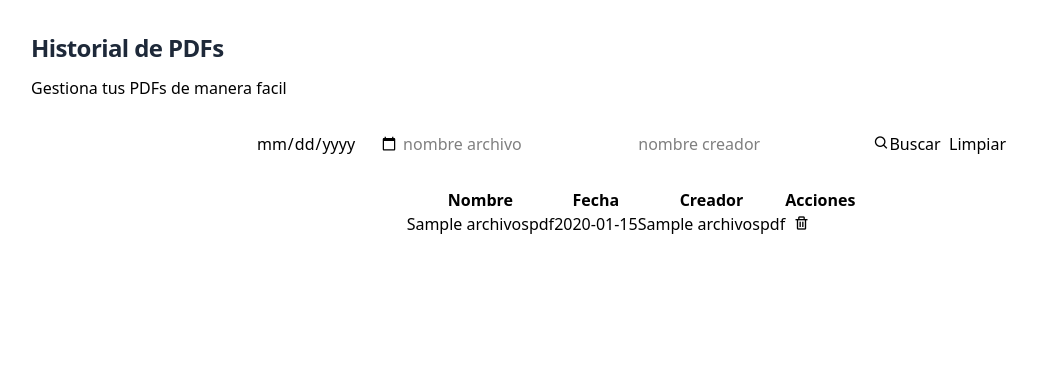
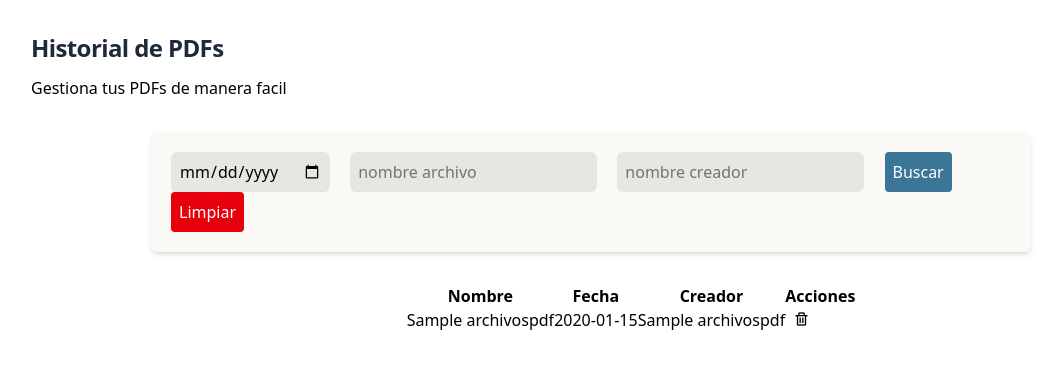
Before and after one commit to yUMIP04/Sistema-de-Ventas-con-Dashboard, a Flask app: page /Historial in a window 1280 px wide. Shown: the part 52-421 px from the top of the page, without its empty margins (9-1071 px from the left). Run offline with Flask 3, Linux system fonts and the light colour scheme; the visitor is signed in with stand-in values (Sample User, id 1); tables that the repository leaves empty hold one stand-in row (values such as "Sample post"); some libraries are stand-ins or nearby versions.

Commit message:
-formulario de filtros listo con respecto al estilo

```diff
--- a/templates/Historial.html
+++ b/templates/Historial.html
@@ -13,31 +13,34 @@
 <h1 class="Titulo font-semibold text-2xl text-gray-800 tracking-tight">Historial de PDFs</h1>
 </div>
 
+
+
 <div class="description mt-3">
 
     <p>
         Gestiona tus PDFs de manera facil
     </p>
+
 </div>
 
 </div>
 
 </div>
 
-<div class="Filtros flex mt-8 flex-column justify-center ">
+<div class="Filtros flex mt-8 flex-column justify-center bg-[#FAF9F6] w-220 ml-40 p-5 rounded-md shadow-md">
 
     <form enctype="multipart/form-data" id="form-filtros" class="" action="" method="POST">
 
-    <input type="date" name="fecha-Filtro" id="fecha-filtro">
-    <input type="text" name="nombreArchivo-Filtro" placeholder="nombre archivo" id="nombreArchivo-filtro">
-    <input type="text" name="nombreCreador-Filtro" placeholder="nombre creador" id="nombreCreador-filtro">
+    <input type="date" name="fecha-Filtro" class="mr-4 p-2 bg-[#E8E6E3] focus:outline-none focus:ring-2 focus:ring-[#6FD1D7] rounded-md  " id="fecha-filtro">
+    <input type="text" name="nombreArchivo-Filtro" class="mr-4 p-2 bg-[#E8E6E3] focus:outline-none focus:ring-2 focus:ring-[#6FD1D7] rounded-md " placeholder="nombre archivo" id="nombreArchivo-filtro">
+    <input type="text" name="nombreCreador-Filtro" class="mr-4 p-2 bg-[#E8E6E3] focus:outline-none focus:ring-2 focus:ring-[#6FD1D7] rounded-md " placeholder="nombre creador" id="nombreCreador-filtro">
 
 
-    <i class="bx bx-search" /></i><input type="submit" value="Buscar" id="buscar-filtro">
+    <input type="submit" value="Buscar" id="buscar-filtro" class="mr-4 bg-[#3B7597] p-2 rounded-sm text-[#FFFFFF] cursor-pointer hover:bg-[#093C5D] hover: transition-colors duration-200 ease-in-out">
 
 
 
-    <i class="bx bx-broom" /></i> <input type="reset" value="Limpiar" id="limpiar-filtro">
+    <input type="reset" value="Limpiar" class="bg-red-600 p-2 rounded-sm text-[#FFFFFF] cursor-pointer hover:bg-red-700 hover: transition-colors duration-200 ease-in-out" id="limpiar-filtro">
 
 
 </form>
```
